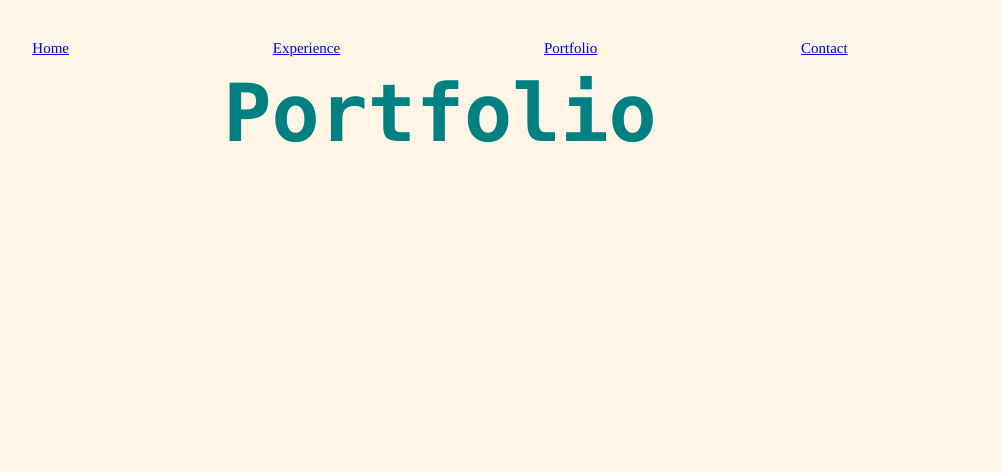
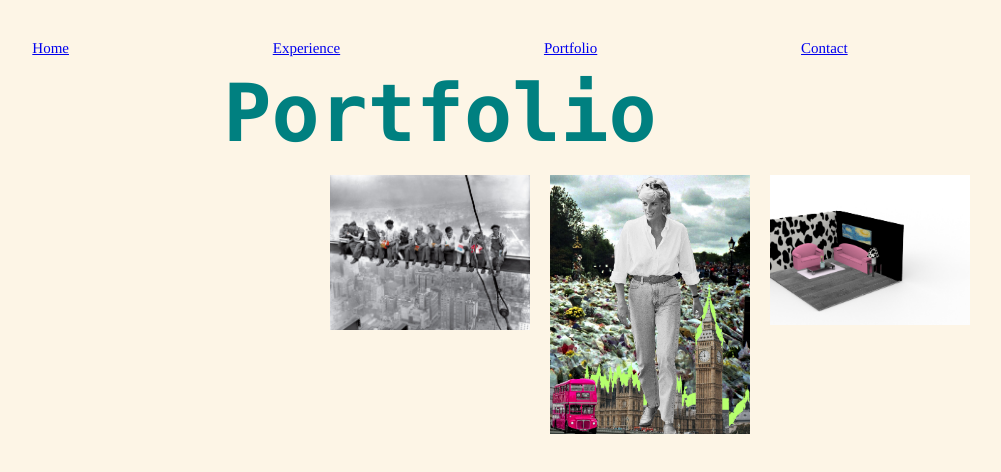
Before and after one commit to maialevy/maialevy.github.io, a plain HTML site: page portfolio.html in a window 1280 px wide. Shown: the whole page, without its empty margins (200-1201 px from the left). Drawn offline with Linux system fonts and the light colour scheme.

Commit message:
Add files via upload

```diff
--- a/portfolio.html
+++ b/portfolio.html
@@ -15,6 +15,9 @@
     <a href="contact_info.html">Contact</a>
   </nav>
 <h1> Portfolio </h1>
+<img src="room.jpg" alt="Rhino Project" width=200>
+<img src="retro.jpg" alt="Retro Photoshop" width=200>
+<img src="altered_image.jpg" alt="Poster" width=200>
 </body>
 
 </html>
```
Also changed, not shown: altered_image.jpg (added), retro.jpg (added), room.jpg (added).
